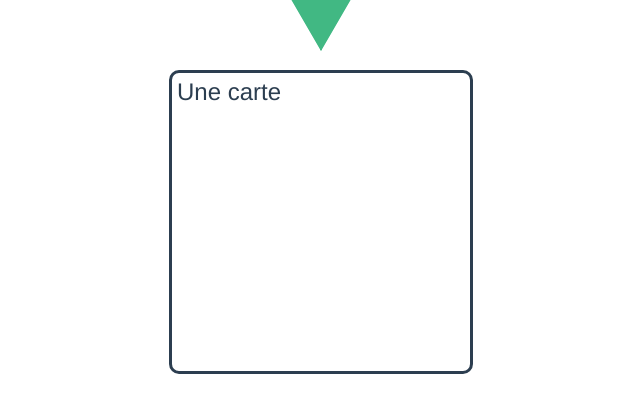
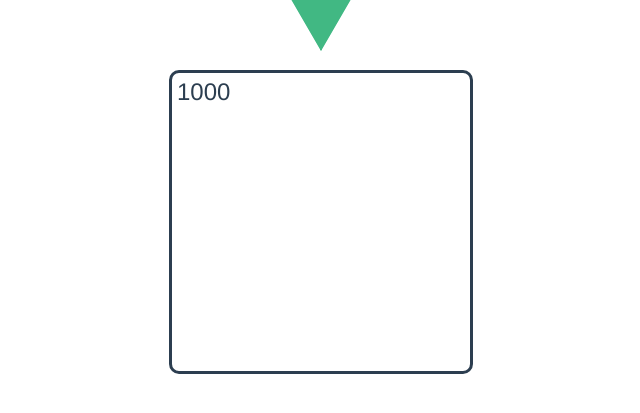
Before and after one commit to fanismichalakis/fastflash, a Vue app in the folder fastflash/: page / in a window 1280 px wide. Shown: the part 195-608 px from the top of the page, without its empty margins (319-959 px from the left). Built offline with nearby package versions, Linux system fonts and the light colour scheme.

Commit message:
start implementing display cards

```diff
--- a/fastflash/src/App.vue
+++ b/fastflash/src/App.vue
@@ -1,58 +1,15 @@
 <template>
   <img alt="Vue logo" src="./assets/logo.png">
-  <Card card="Une carte" />
+  <DisplayCard />
 </template>
 
 <script>
-import Card from './components/Card'
+import DisplayCard from './components/CardDisplay'
 
 export default {
   name: 'App',
   components: {
-    Card
-  },
-  data() {
-    return {
-      cards_id: [1000, 1001, 1002, 1003],
-      cards_info: {
-        1000: {
-          recto:'manger',
-          verso:'eat',
-          recto_def:'français',
-          verso_def:'anglais',
-          position:1,
-          library:'franglais',
-          id:1000
-        },
-        1001: {
-          recto:'bouger',
-          verso:'move',
-          recto_def:'français',
-          verso_def:'anglais',
-          position:1,
-          library:'franglais',
-          id:1001
-        },
-        1002: {
-          recto:'chien',
-          verso:'dog',
-          recto_def:'français',
-          verso_def:'anglais',
-          position:1,
-          library:'franglais',
-          id:1002
-        },
-        1003: {
-          recto:'jaune',
-          verso:'yellow',
-          recto_def:'français',
-          verso_def:'anglais',
-          position:1,
-          library:'franglais',
-          id:1003
-        }
-      },
-    };
+    DisplayCard,
   },
 }
 </script>
--- a/fastflash/src/components/Card.vue
+++ b/fastflash/src/components/CardDisplay/SingleCard.vue
@@ -1,15 +1,16 @@
 <template>
     <div class="card">
-        {{ card }}
+        {{ current_id }}
     </div>
 </template>
 
 <script>
 export default {
-    name: 'Card',
-    props: {
-        card: String
-    }
+  name: 'SingleCard',
+  props: {
+      current_id: String,
+      cards_info: Object
+  }
 }
 </script>
 
--- /dev/null
+++ b/fastflash/src/components/CardDisplay/index.vue
@@ -0,0 +1,62 @@
+<template>
+    <SingleCard v-bind:current_id="current_id" v-bind:cards_info="cards_info" />
+</template>
+
+<script>
+import SingleCard from './SingleCard'
+
+export default {
+  name: 'DisplayCard',
+  components: {
+    SingleCard,
+  },
+  data() {
+    return {
+      current_id: '1000',
+      cards_id: ['1000', '1001', '1002', '1003'],
+      cards_info: {
+        '1000': {
+          recto:'manger',
+          verso:'eat',
+          recto_def:'français',
+          verso_def:'anglais',
+          position:1,
+          library:'franglais',
+          id:1000
+        },
+        '1001': {
+          recto:'bouger',
+          verso:'move',
+          recto_def:'français',
+          verso_def:'anglais',
+          position:1,
+          library:'franglais',
+          id:1001
+        },
+        '1002': {
+          recto:'chien',
+          verso:'dog',
+          recto_def:'français',
+          verso_def:'anglais',
+          position:1,
+          library:'franglais',
+          id:1002
+        },
+        '1003': {
+          recto:'jaune',
+          verso:'yellow',
+          recto_def:'français',
+          verso_def:'anglais',
+          position:1,
+          library:'franglais',
+          id:1003
+        }
+      },
+    };
+  },
+}
+</script>
+
+<style scoped>
+
+</style>
```
